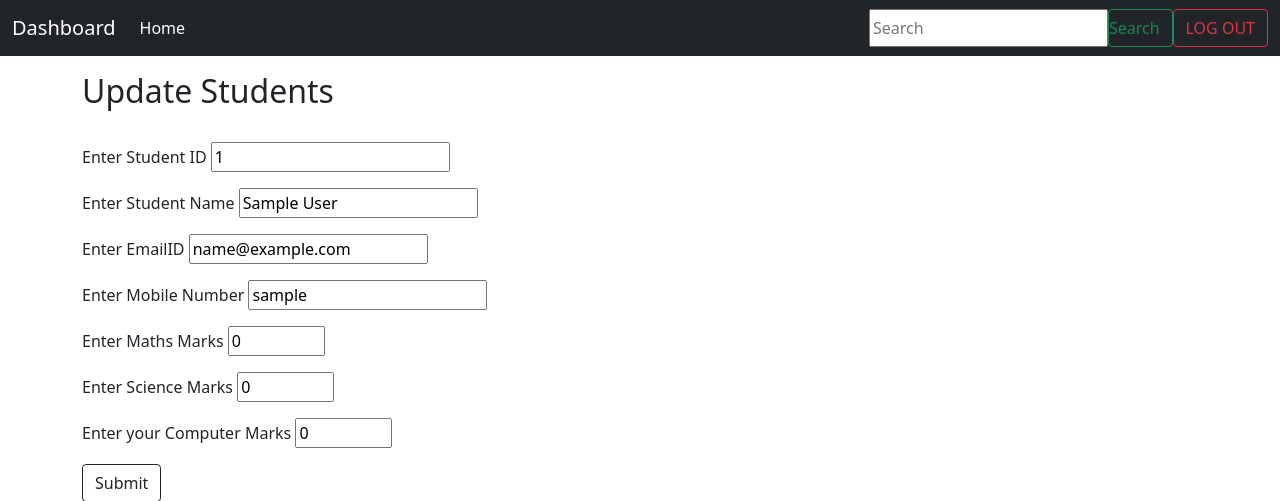
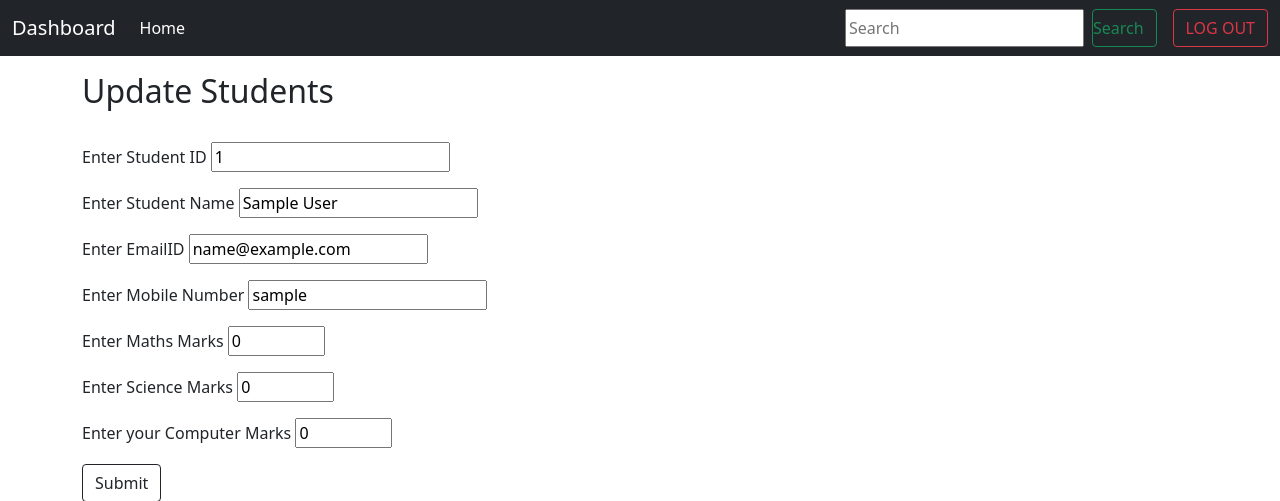
Before and after one commit to alokdas2696/FinalPro, a Flask app: page /update/1 in a window 1280 px wide. Shown: the top 501 px of the page. Run offline with Flask 2, Linux system fonts and the light colour scheme; the visitor is signed in with stand-in values (Sample User, id 1); data comes from the database, SQL or seed files in the repository.

Commit message:
third commit

```diff
--- a/app.py
+++ b/app.py
@@ -1,7 +1,7 @@
 
 import os
 
-from flask import Flask, render_template, session,redirect,flash
+from flask import Flask, render_template, session,redirect,flash,url_for
 from flask_sqlalchemy import SQLAlchemy, request
 
 from flask_mail import *
@@ -38,6 +38,9 @@ class Student(db.Model):
     mtmarks = db.Column(db.Integer(), unique=False, nullable=False)
     scmarks = db.Column(db.Integer(), unique=False, nullable=False)
     csmarks = db.Column(db.Integer(), unique=False, nullable=False)
+
+    def __repr__(self):
+        return f"Student('{self.stuid}','{self.name}','{self.email}','{self.mbno}','{self.mtmarks}','{self.scmarks}','{self.csmarks}')"
 
 
 @app.route('/',methods=['GET'])
@@ -134,15 +137,21 @@ def add():
 
             stu = Student(stuid=stuid.strip(), name=name.strip(), email=email.strip(), mbno=mbno.strip(), mtmarks=mtmarks.strip(), scmarks=scmarks.strip(), csmarks=csmarks.strip())
 
-
             db.session.add(stu)
             db.session.commit()
-        alldata = Student.query.all()
-        return render_template("index1.html", alldata=alldata)
+        # alldata1 = Student.query.all()
+
+        page = request.args.get('page', 1, type=int)
+        # page = request.form.get('page_num')
+        alldata1 = Student.query.paginate(page=int(page), per_page=2)
+        # print(alldata1)
+        return render_template('index1.html', alldata1=alldata1)
     else:
         return redirect("/login")
 
-
+# page = request.args.get('page',1, type=int)
+#         # page = request.form.get('page_num')
+#         alldata = Student.query.paginate(page=int(page), per_page=10)
 @app.route("/update/<int:stuid>" ,methods=['GET','POST'])
 def update(stuid):
     if "username" in session:
@@ -164,7 +173,7 @@ def update(stuid):
             stu.csmarks = csmarks
             db.session.add(stu)
             db.session.commit()
-            return redirect("/admin1")
+            return redirect("/admin")
         stu = Student.query.filter_by(stuid=stuid).first()
         return render_template('update.html',stu=stu)
     else:
@@ -177,7 +186,7 @@ def delete(stuid):
         stu = Student.query.filter_by(stuid=stuid).first()
         db.session.delete(stu)
         db.session.commit()
-        return redirect("/admin1")
+        return redirect("/admin")
     else:
         return redirect("/login")
 
--- a/templates/base.html
+++ b/templates/base.html
@@ -24,9 +24,9 @@
           <a class="nav-link active" aria-current="page" href="#">Home</a>
         </li>
       </ul>
-      <form class="d-flex">
+      <form class=" d-grid gap-2 d-md-flex justify-content-md-end">
         <input type="search" placeholder="Search" aria-label="Search">
-        <button class="btn btn-outline-success navbar-nav me-auto mb-2 mb-lg-0" type="submit">Search</button>
+        <button class="btn btn-outline-success navbar-nav  me-md-2" type="submit">Search</button>
 
         <a href="/" class="btn btn-outline-danger" type="submit">LOG OUT</a>
       </form>
```
Also changed, not shown: templates/index1.html (+13 -7 lines).
